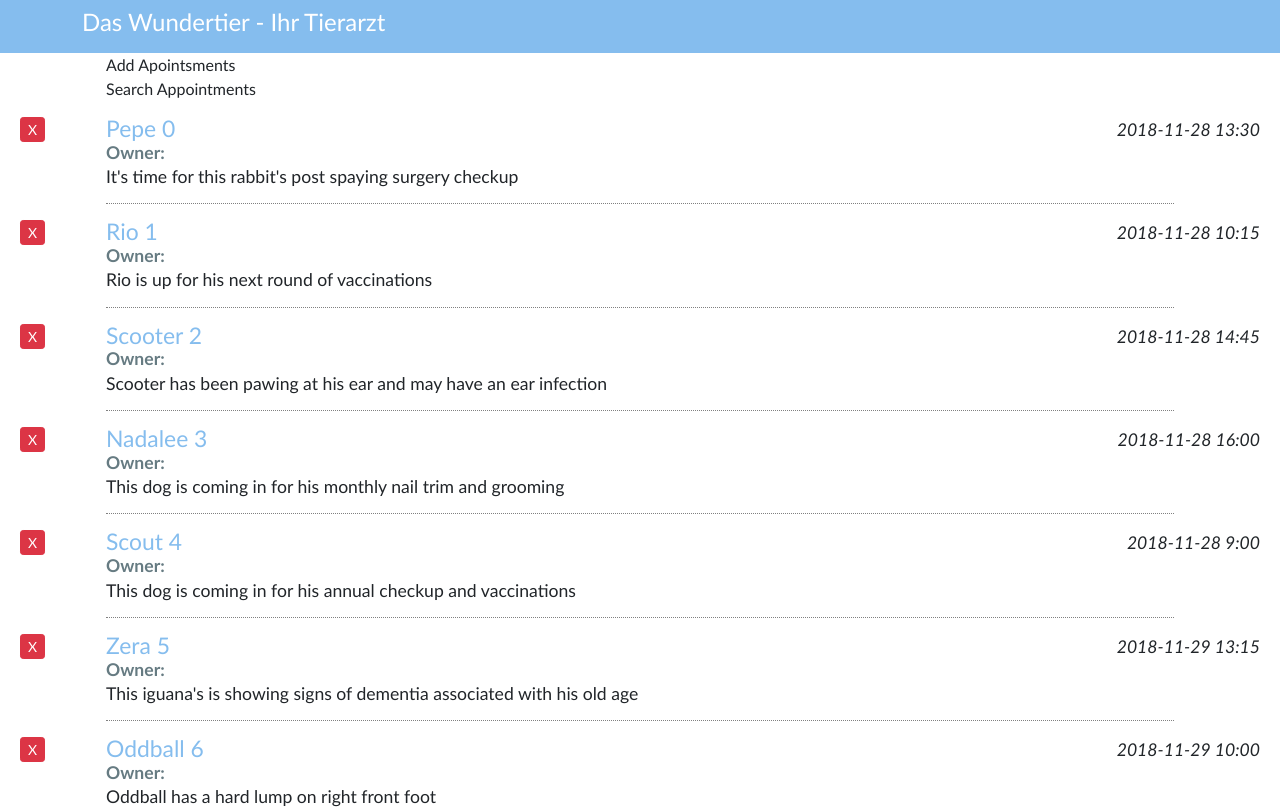
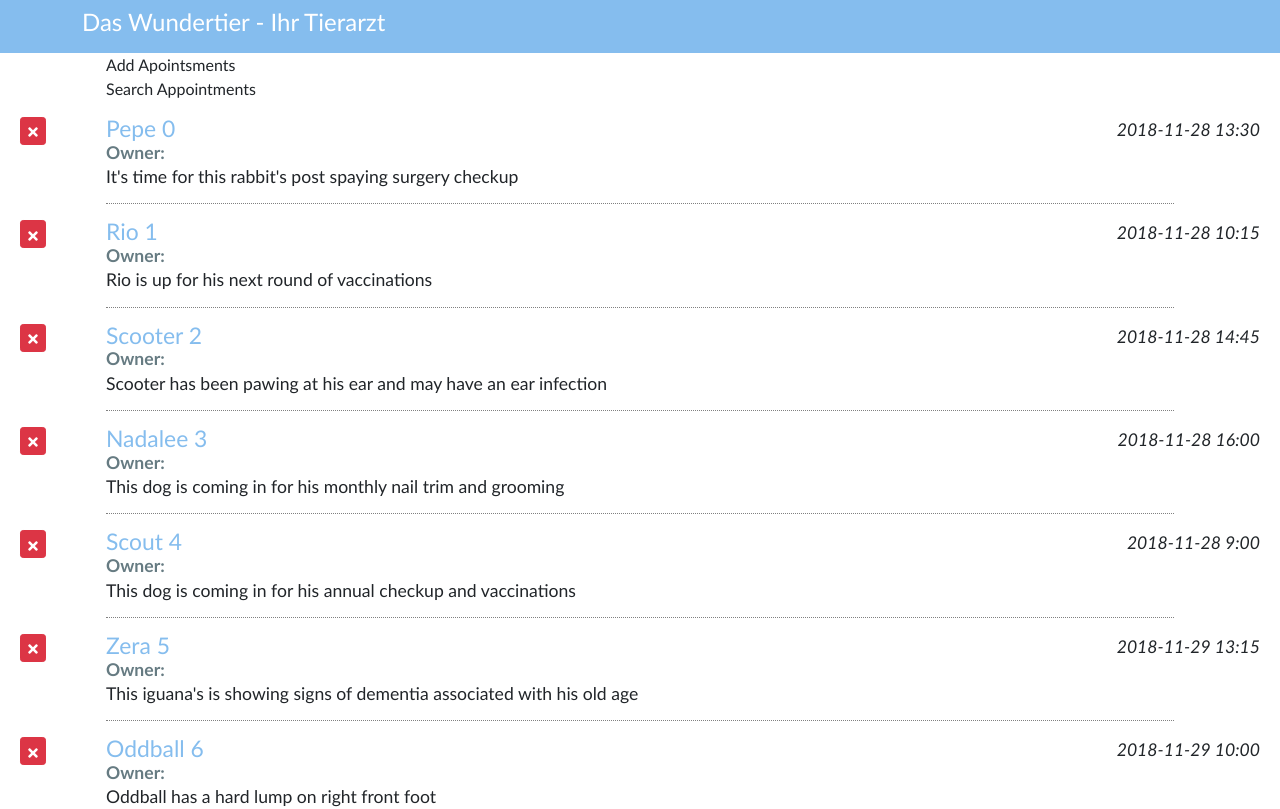
Before and after one commit to Verenasworld/webinterface, a React (Create React App) app: page / in a window 1280 px wide. Shown: the top 809 px of the page. Built offline with nearby package versions, Linux system fonts and the light colour scheme.

Commit message:
use raeact icon

```diff
--- a/src/components/ListApoointsment.js
+++ b/src/components/ListApoointsment.js
@@ -1,4 +1,6 @@
-import React, { Component } from 'react'
+import React, { Component } from 'react';
+import { FaTimes } from 'react-icons/fa';
+
 
 export default class ListApoointsment extends Component {
     render() {
@@ -7,7 +9,9 @@ export default class ListApoointsment extends Component {
                 {this.props.appointments.map(item =>(
                      <div className="pet-item col media py-3" key={item.aptId}>
                      <div className="mr-3">
-                       <button className="pet-delete btn btn-sm btn-danger">X</button>
+                       <button className="pet-delete btn btn-sm btn-danger">
+                           <FaTimes/>
+                       </button>
                      </div>
 
                      <div className="pet-info media-body">
--- a/src/css/App.css
+++ b/src/css/App.css
@@ -5,7 +5,8 @@
 .pet-delete{
  position: absolute;
  left: 20px;
- padding: 1px 7px;
+ padding: 2px 5px 3px 5px;
+
 
 }
 
```
